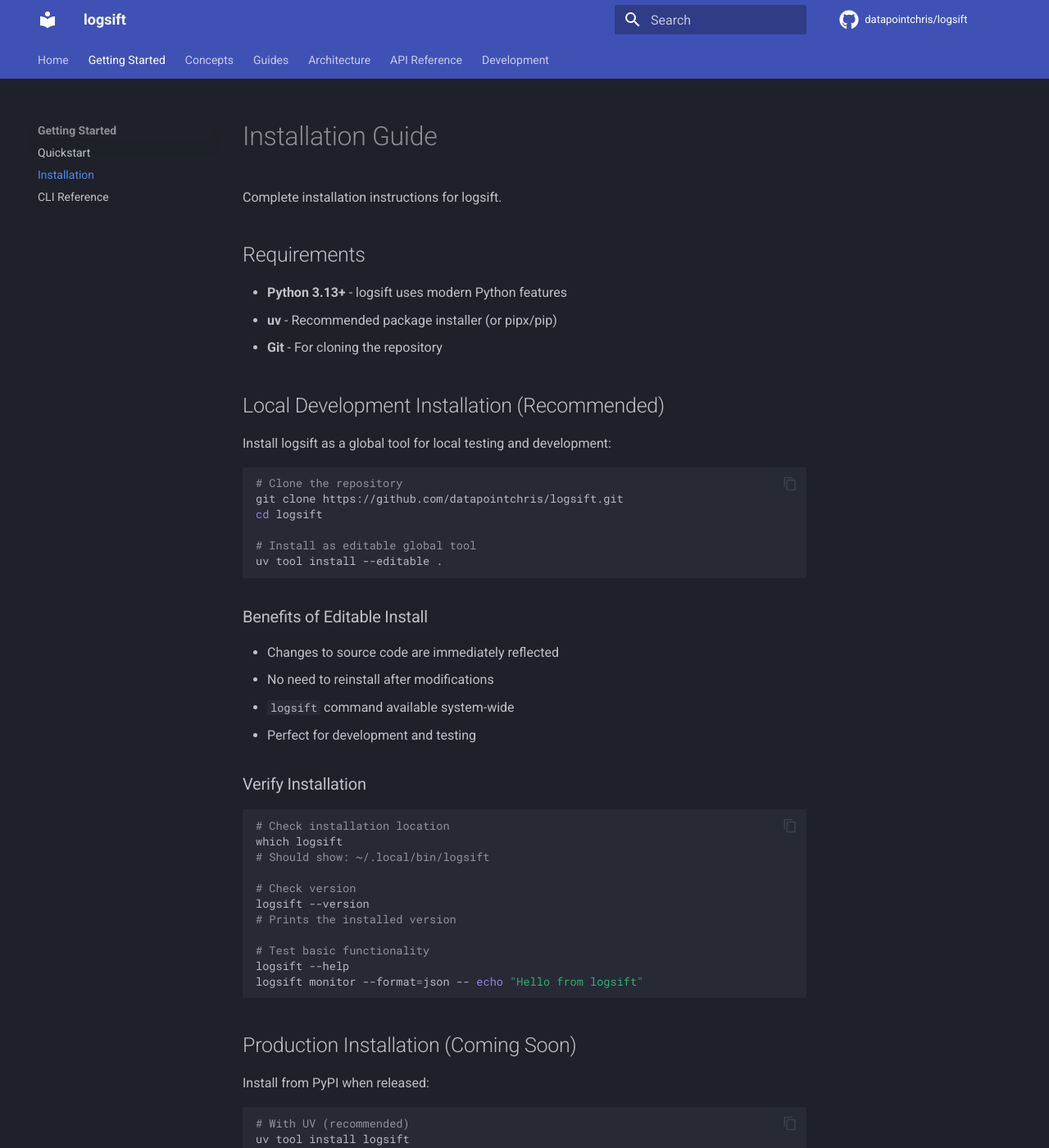
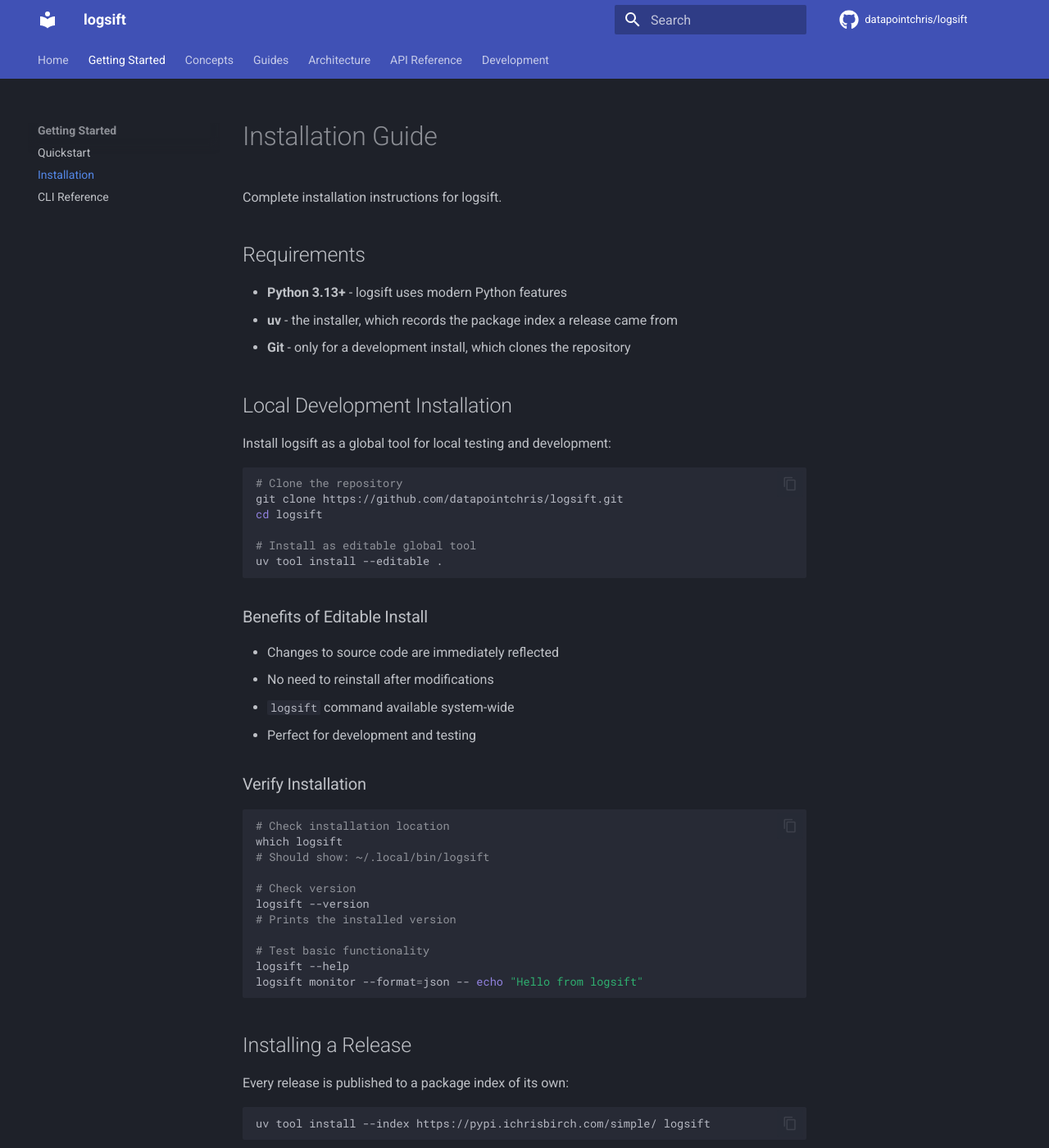
Before and after one commit to datapointchris/logsift, an MkDocs documentation site: the page built from docs/installation.md, in a window 1280 px wide and 1400 px high. Shown: the whole window at 82% size. Built offline with MkDocs 1.6.1 and Material for MkDocs 9.7.7, drawn with Linux system fonts in a browser that asks for light colours; comment, search, counter and statistics services are not loaded; the version menu is left out; some of the changed text lies outside the part shown.

Commit message:
docs(readme): install from the package index every release is published to
uv asks PyPI for a bare name, and records whichever index served the install
beside the tool. Naming the index on the install is what makes the update read
it back, and it keeps uv off PyPI's project where the name is taken there.

````diff
--- a/docs/installation.md
+++ b/docs/installation.md
@@ -5,10 +5,10 @@
 ## Requirements
 
 - **Python 3.13+** - logsift uses modern Python features
-- **uv** - Recommended package installer (or pipx/pip)
-- **Git** - For cloning the repository
+- **uv** - the installer, which records the package index a release came from
+- **Git** - only for a development install, which clones the repository
 
-## Local Development Installation (Recommended)
+## Local Development Installation
 
 Install logsift as a global tool for local testing and development:
 
@@ -44,20 +44,16 @@
 logsift monitor --format=json -- echo "Hello from logsift"
 ```
 
-## Production Installation (Coming Soon)
+## Installing a Release
 
-Install from PyPI when released:
+Every release is published to a package index of its own:
 
 ```bash
-# With UV (recommended)
-uv tool install logsift
+uv tool install --index https://pypi.ichrisbirch.com/simple/ logsift
+```
 
-# With pipx
-pipx install logsift
-
-# With pip
-pip install --user logsift
-```
+Name the index on the install. Without it uv asks PyPI, where `logsift` is a different project.
+uv records the index beside the tool, which is where `logsift update` reads it back.
 
 ## Uninstallation
 
@@ -201,18 +197,13 @@
 # No reinstall needed - changes are live due to editable install
 ```
 
-### From PyPI (When Available)
+### A Release
 
 ```bash
-# With UV
-uv tool upgrade logsift
+logsift update
+```
 
-# With pipx
-pipx upgrade logsift
-
-# With pip
-pip install --upgrade logsift
-```
+It installs the newest release from the index over the running one.
 
 ## System Requirements
 
````
Also changed, not shown: README.md (+11 -12 lines).
